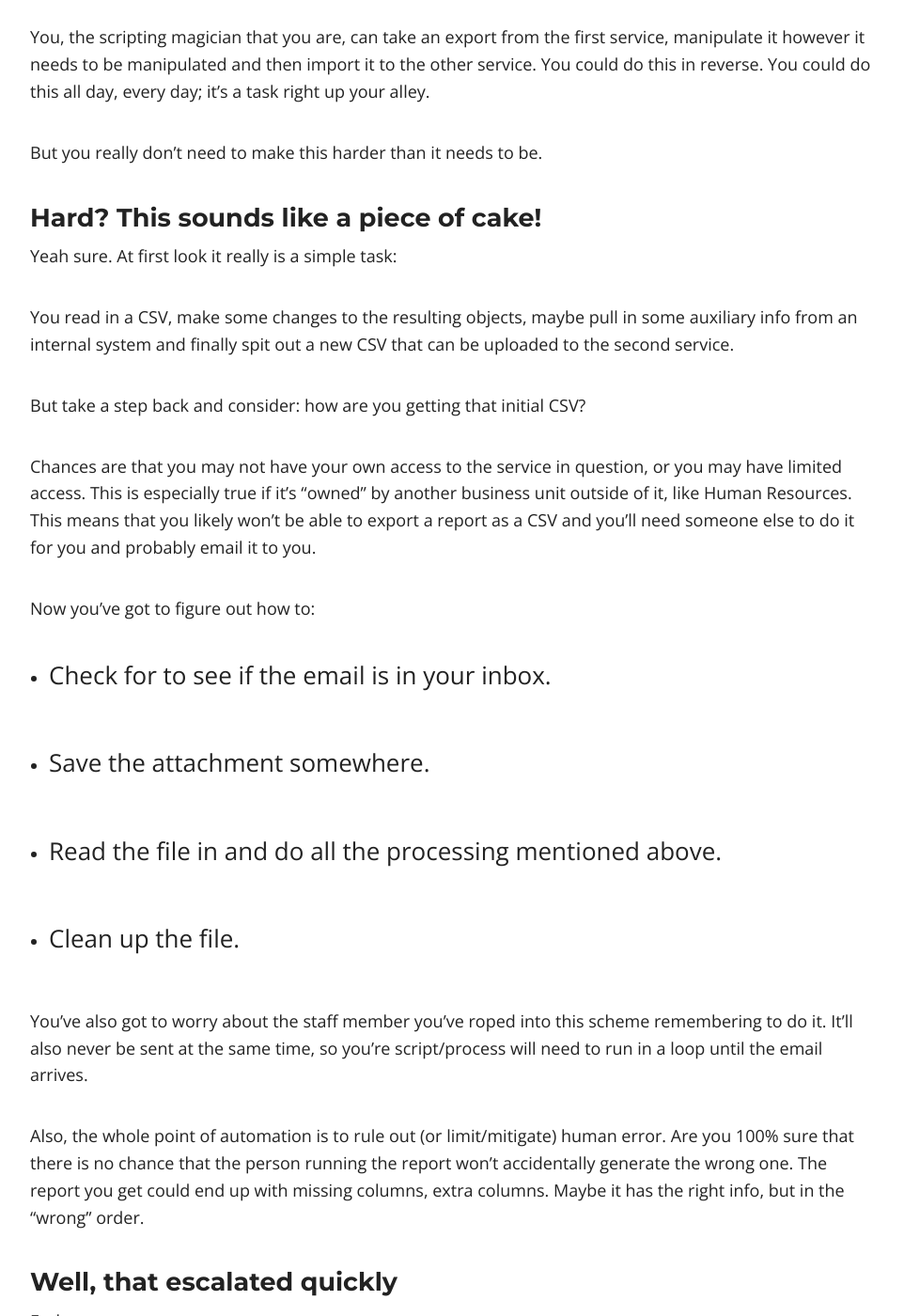
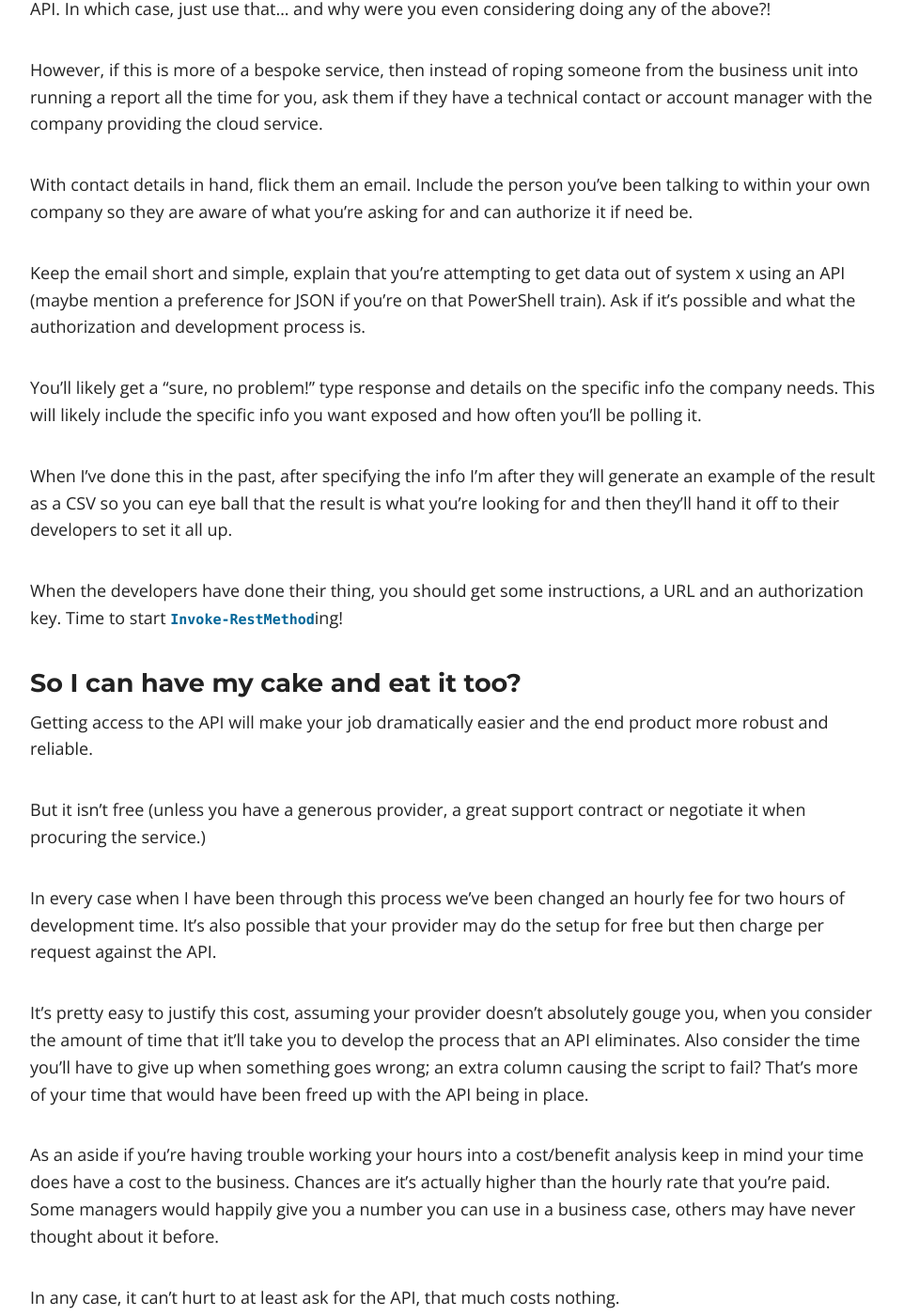
Before and after one commit to Windos/windos.github.io, a Jekyll site: the page built from _posts/2017-04-25-always-api.md, in a window 1280 px wide and 1400 px high, scrolled down 2170 px. Shown: the whole window at 94% size, without its empty margins (158-1120 px from the left). Built offline with Jekyll 4.4.1, drawn with Linux system fonts in a browser that asks for light colours; nearby versions of some CDN libraries; our own code applies the rules of GitHub Pages for plain Markdown files; comment, search, counter and statistics services are not loaded; some of the changed text lies outside the part shown.

Commit message:
Finalizing post

```diff
--- a/_posts/2017-04-25-always-api.md
+++ b/_posts/2017-04-25-always-api.md
@@ -1,11 +1,20 @@
 ---
-date: "2017-04-25"
-title: Always Ask for the API
+layout: post
+title: "Always Ask for the API"
+excerpt: "Your business uses two disparate cloud services and needs them to share data, but they don’t integrate natively. You really don’t need to make this harder than it needs to be."
+modified: 2017-04-25
+date: 2017-04-25
+tags: [workplace, powershell]
+comments: true
+image:
+ thumb: /always-api/thumb.jpg
+ credit: Christopher Brown
+ creditlink: https://www.flickr.com/photos/christopherbrown/9798713456
 ---
 
-Take this hypothetical, totally-didn’t-recently-come-up-at-work, scenario:
-you’re business uses two disparate cloud services and needs them to share data,
-but they don’t integrate natively.
+Take this hypothetical, totally-didn’t-recently-come-up-at-work, scenario: your
+business uses two disparate cloud services and needs them to share data, but
+they don’t integrate natively.
 
 You, the scripting magician that you are, can take an export from the first
 service, manipulate it however it needs to be manipulated and then import it to
@@ -16,7 +25,7 @@ But you really don’t need to make this harder than it needs to be.
 
 ### Hard? This sounds like a piece of cake!
 
-Yeah sure. At first look it really is a simple task:
+Yeah sure. At first look it really is a simple task.
 
 You read in a CSV, make some changes to the resulting objects, maybe pull in
 some auxiliary info from an internal system and finally spit out a new CSV that
@@ -26,7 +35,7 @@ But take a step back and consider: how are you getting that initial CSV?
 
 Chances are that you may not have your own access to the service in question, or
 you may have limited access. This is especially true if it’s “owned” by another
-business unit outside of it, like Human Resources. This means that you likely
+business unit outside of IT, like Human Resources. This means that you likely
 won’t be able to export a report as a CSV and you’ll need someone else to do it
 for you and probably email it to you.
 
@@ -52,4 +61,60 @@ up with missing columns, extra columns. Maybe it has the right info, but in the
 
 ### Well, that escalated quickly
 
-End
+It sure did! But fear not, there is (usually) and easier way.
+
+Firstly, if this is a bigger cloud provider, chances are they already have an
+accessible and well documented API. In which case, just use that… and why were
+you even considering doing any of the above?!
+
+However, if this is more of a bespoke service, then instead of roping someone
+from the business unit into running a report all the time for you, ask them if
+they have a technical contact or account manager with the company providing the
+cloud service.
+
+With contact details in hand, flick them an email. Include the person you’ve
+been talking to within your own company so they are aware of what you’re asking
+for and can authorize it if need be.
+
+Keep the email short and simple, explain that you’re attempting to get data out
+of system x using an API (maybe mention a preference for JSON if you’re on that
+PowerShell train). Ask if it’s possible and what the authorization and
+development process is.
+
+You’ll likely get a “sure, no problem!” type response and details on the
+specific info the company needs. This will likely include the specific info you
+want exposed and how often you’ll be polling it.
+
+When I’ve done this in the past, after specifying the info I’m after they will
+generate an example of the result as a CSV so you can eye ball that the result
+is what you’re looking for and then they’ll hand it off to their developers to
+set it all up.
+
+When the developers have done their thing, you should get some instructions, a
+URL and an authorization key. Time to start `Invoke-RestMethod`ing!
+
+### So I can have my cake and eat it too?
+
+Getting access to the API will make your job dramatically easier and the end
+product more robust and reliable.
+
+But it isn’t free (unless you have a generous provider, a great support contract
+or negotiate it when procuring the service.)
+
+In every case when I have been through this process we’ve been changed an hourly
+fee for two hours of development time. It’s also possible that your provider may
+do the setup for free but then charge per request against the API.
+
+It’s pretty easy to justify this cost, assuming your provider doesn’t absolutely
+gouge you, when you consider the amount of time that it’ll take you to develop
+the process that an API eliminates. Also consider the time you’ll have to give
+up when something goes wrong; an extra column causing the script to fail? That’s
+more of your time that would have been freed up with the API being in place.
+
+As an aside if you’re having trouble working your hours into a cost/benefit
+analysis keep in mind your time does have a cost to the business. Chances are
+it’s actually higher than the hourly rate that you’re paid. Some managers would
+happily give you a number you can use in a business case, others may have never
+thought about it before.
+
+In any case, it can’t hurt to at least ask for the API, that much costs nothing.
```
